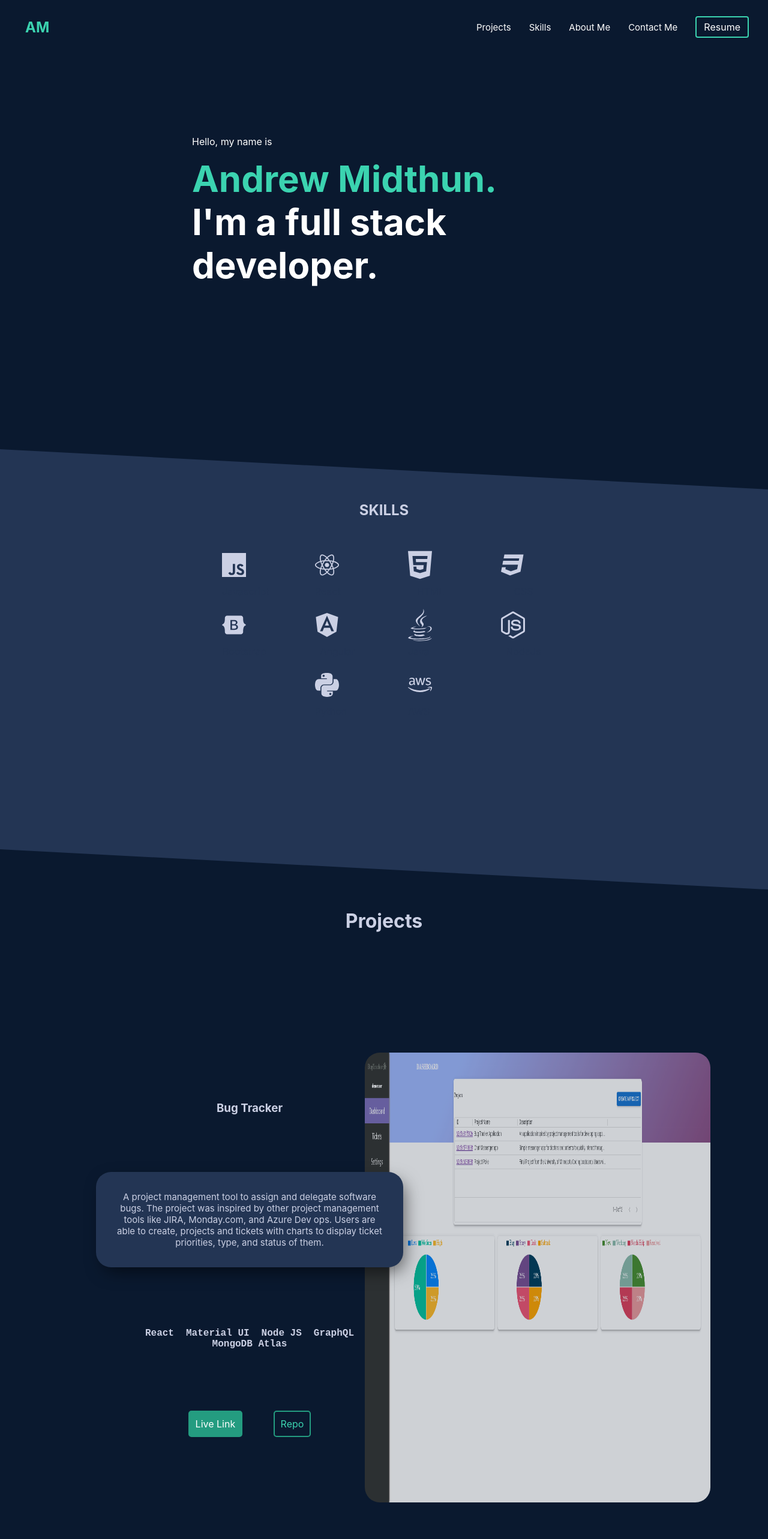
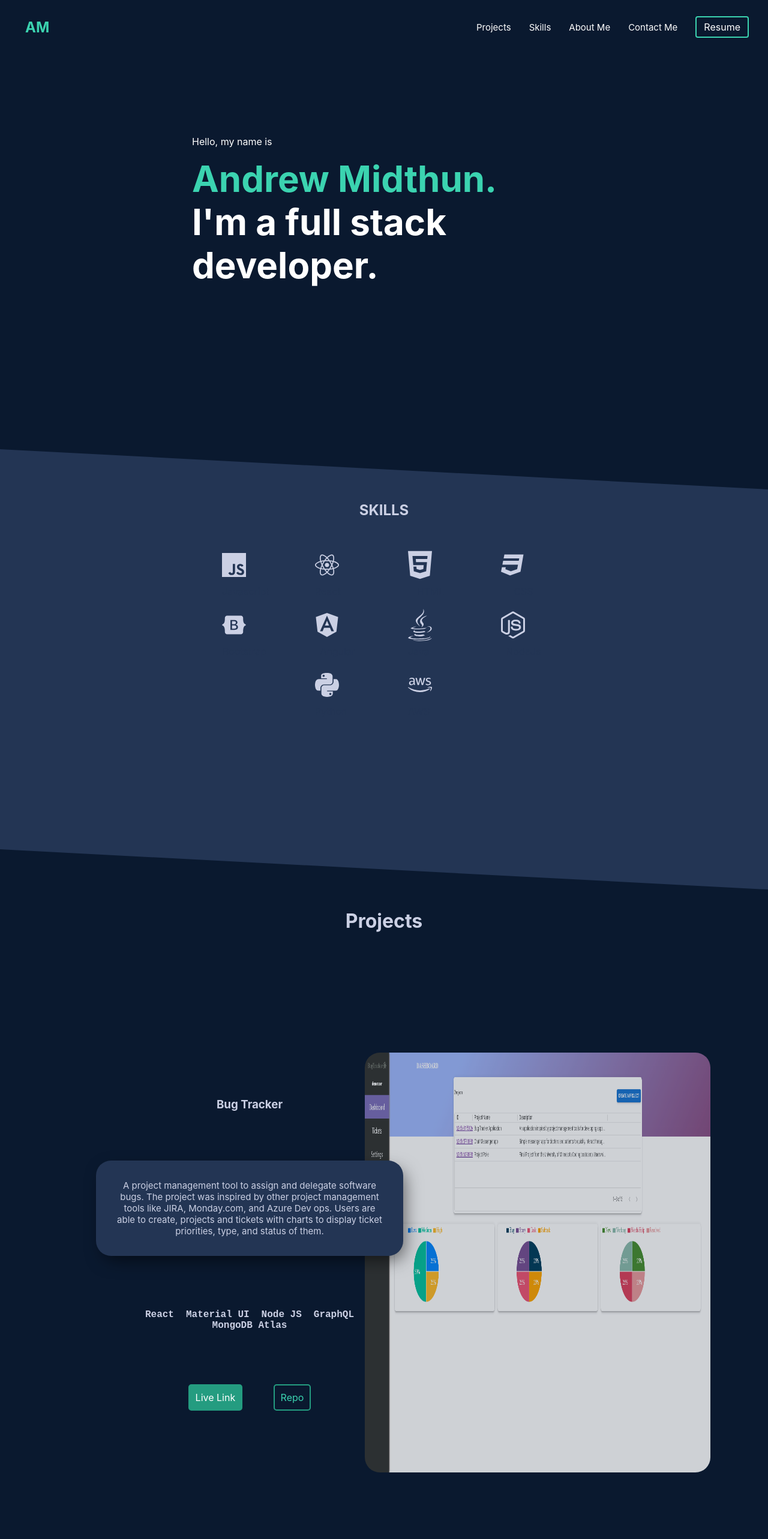
Before and after one commit to midth002/react-portfolio, a React (Create React App) app: page / in a window 1280 px wide. Shown: the top 2566 px of the page at 60% size. Built offline with nearby package versions, Linux system fonts and the light colour scheme.

Commit message:
reduced height

```diff
--- a/src/components/project/projectList.scss
+++ b/src/components/project/projectList.scss
@@ -14,7 +14,7 @@ div {
             img {
                 z-index: -1;
                 width: 100%;
-                height: 750px;
+                height: 700px;
                 border-radius: 25px;
                 transition: all 1s ease-in-out;
                 opacity: 0.8;
```
